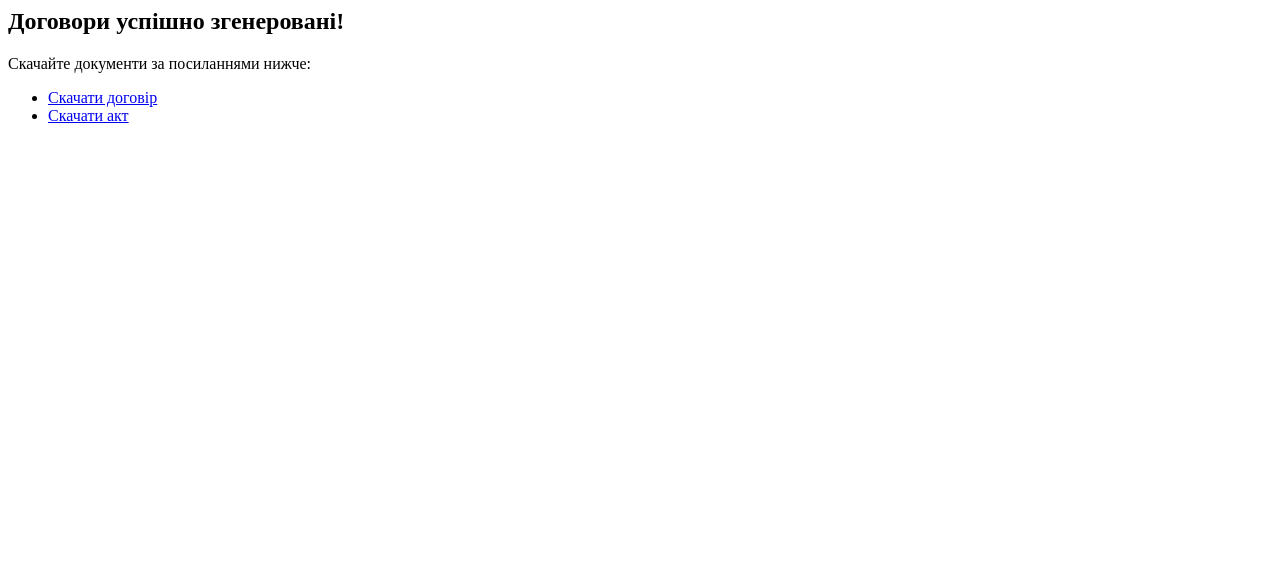
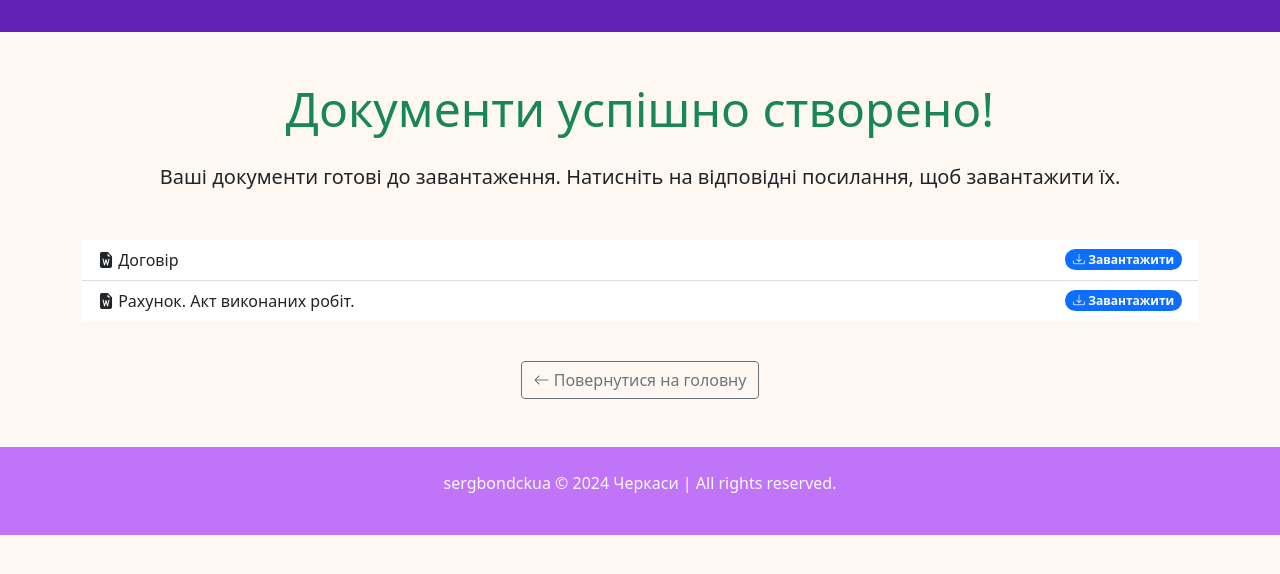
Before and after one commit to sergbondckua/internal_service_platform, a Django app: page /fill/contract_success/ in a window 1280 px wide. Shown: the top 574 px of the page. Run offline with Django 4.2, Linux system fonts and the light colour scheme; parts of the project's set-up code (start-up, migrations or seed data) failed here and were passed over; some libraries are stand-ins or nearby versions.

Commit message:
edit frontend

```diff
--- a/templates/fill_in_docx/contract_success.html
+++ b/templates/fill_in_docx/contract_success.html
@@ -1,11 +1,34 @@
-<!-- templates/fill_in_docx/contract_success.html -->
-<h2>Договори успішно згенеровані!</h2>
+{% extends "fill_in_docx/base.html" %}
 
-<p>Скачайте документи за посиланнями нижче:</p>
-<ul>
-    <li><a href="{{ filled_contract_url }}" download>Скачати договір</a></li>
-    <li><a href="{{ filled_pax_akt_url }}" download>Скачати акт</a></li>
-    {% if filled_add_agreement_url %}
-        <li><a href="{{ filled_add_agreement_url }}" download>Скачати додаткову угоду</a></li>
-    {% endif %}
-</ul>
+{% block title %}Успішне створення договору{% endblock %}
+
+{% block content %}
+  <div class="text-center">
+    <h3 class="display-5 text-success mb-4">Документи успішно створено!</h3>
+    <p class="lead mb-5">Ваші документи готові до завантаження. Натисніть на відповідні посилання, щоб завантажити
+      їх.</p>
+
+    <div class="list-group list-group-flush mb-4">
+      <a href="{{ filled_contract_url }}"
+         class="list-group-item list-group-item-action d-flex justify-content-between align-items-center">
+        <span><i class="bi bi-file-earmark-word-fill"></i> Договір</span>
+        <span class="badge bg-primary rounded-pill"><i class="bi bi-download"></i> Завантажити</span>
+      </a>
+      <a href="{{ filled_pax_akt_url }}"
+         class="list-group-item list-group-item-action d-flex justify-content-between align-items-center">
+        <span><i class="bi bi-file-earmark-word-fill"></i> Рахунок. Акт виконаних робіт.</span>
+        <span class="badge bg-primary rounded-pill"><i class="bi bi-download"></i> Завантажити</span>
+      </a>
+      {% if filled_add_agreement_url %}
+        <a href="{{ filled_add_agreement_url }}"
+           class="list-group-item list-group-item-action d-flex justify-content-between align-items-center">
+          <span><i class="bi bi-file-earmark-word-fill"></i> Додаткова угода</span>
+          <span class="badge bg-primary rounded-pill"><i class="bi bi-download"></i> Завантажити</span>
+        </a>
+      {% endif %}
+    </div>
+
+    <a href="{% url 'fill_in_docx:generate_contract' %}" class="btn btn-outline-secondary mt-3"><i class="bi bi-arrow-left"></i> Повернутися на
+      головну</a>
+  </div>
+{% endblock %}
```
